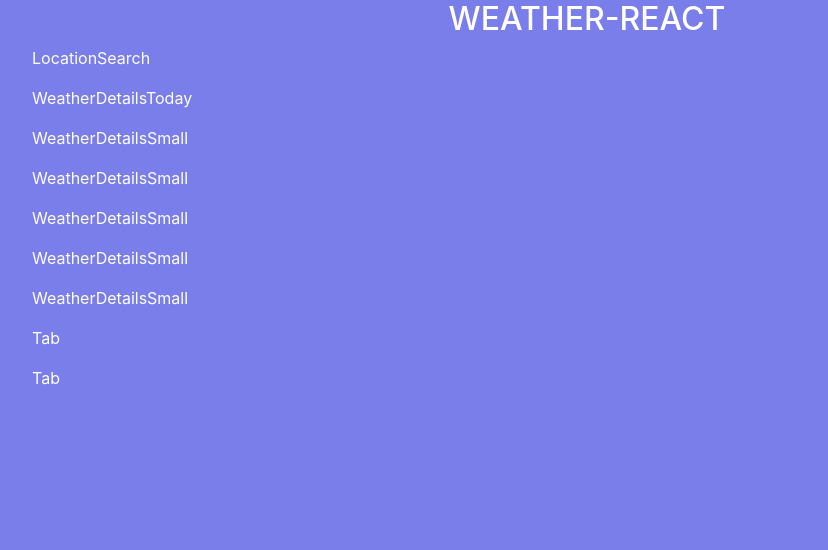
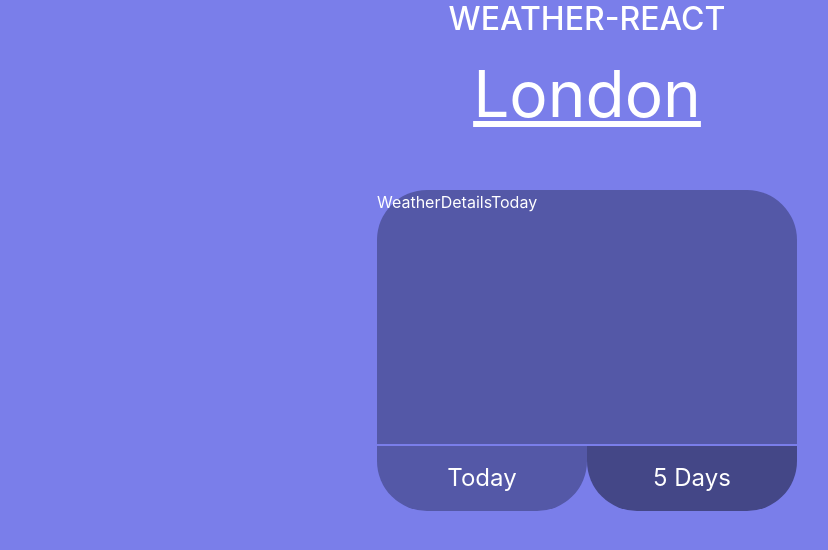
Before and after one commit to siddgrg/weather-react, a React (Create React App) app: page / in a window 1280 px wide. Shown: the top 550 px of the page, without its empty margins (53-881 px from the left). Built offline with nearby package versions, Linux system fonts and the light colour scheme.

Commit message:
tabbedcards & tabs css, static start

```diff
--- a/src/App.js
+++ b/src/App.js
@@ -6,9 +6,11 @@ import './res/css/App.css';
 function App() {
   return (
     <div class="container">
-      <Header />
-      <LocationSearch />
-      <TabbedCards />
+      <div class="d-flex flex-column align-items-center">
+        <Header />
+        <LocationSearch />
+        <TabbedCards />
+      </div>
     </div>
   );
 }
--- a/src/component/Search/LocationSearch.jsx
+++ b/src/component/Search/LocationSearch.jsx
@@ -1,7 +1,7 @@
 import React from 'react';
 
 const LocationSearch = () => {
-    return <p>LocationSearch</p>
+    return <span id="temp-city">London</span>
 }
 
 export default LocationSearch;
--- a/src/component/TabbedCards/Tab.jsx
+++ b/src/component/TabbedCards/Tab.jsx
@@ -1,7 +1,11 @@
 import React from 'react';
 
-const Tab = () => {
-    return <p>Tab</p>
+const Tab = ({active, title}) => {
+    return (
+        <div class={active === "true" ? "tab active" : "tab"}>
+            {title}
+        </div>
+    )
 }
 
 export default Tab;
--- a/src/component/TabbedCards/TabbedCards.jsx
+++ b/src/component/TabbedCards/TabbedCards.jsx
@@ -1,15 +1,17 @@
 import React from 'react';
-import TodayCard from './TodayCard';
-import FiveDaysCard from './FiveDaysCard';
 import Tab from './Tab';
+import WeatherDetailsToday from '../WeatherDetailsToday/WeatherDetailsToday';
 
 const TabbedCards = () => {
     return (
         <>
-            <TodayCard />
-            <FiveDaysCard />
-            <Tab />
-            <Tab />
+            <div class="tabbedCardsTop">
+                <WeatherDetailsToday />
+            </div>
+            <div class="d-flex justify-content-center">
+                <Tab active="true" title="Today" />
+                <Tab active="false" title="5 Days" />
+            </div>
         </>
     )
 }
--- a/src/res/css/App.css
+++ b/src/res/css/App.css
@@ -8,6 +8,36 @@ body {
 }
 
 h1 {
-  text-align: center;
   font-size: 2rem;
 }
+
+#temp-city {
+  font-size: 4rem;
+  text-decoration: underline;
+}
+
+.tabbedCardsTop {
+  margin-top: 3rem;
+  width: 420px;
+  height: 254px;
+  background: #5458A7;
+  border-radius: 50px 50px 0px 0px;
+}
+
+.tab {
+  display: flex;
+  justify-content: center;
+  align-items: center;
+
+  margin-top: 0.1rem;
+  width: 210px;
+  height: 65px;
+  background: #444787;
+  border-radius: 0px 0px 50px 50px;
+
+  font-size: 1.5rem;
+}
+
+.tab.active {
+  background: #5458A7;
+}
```
